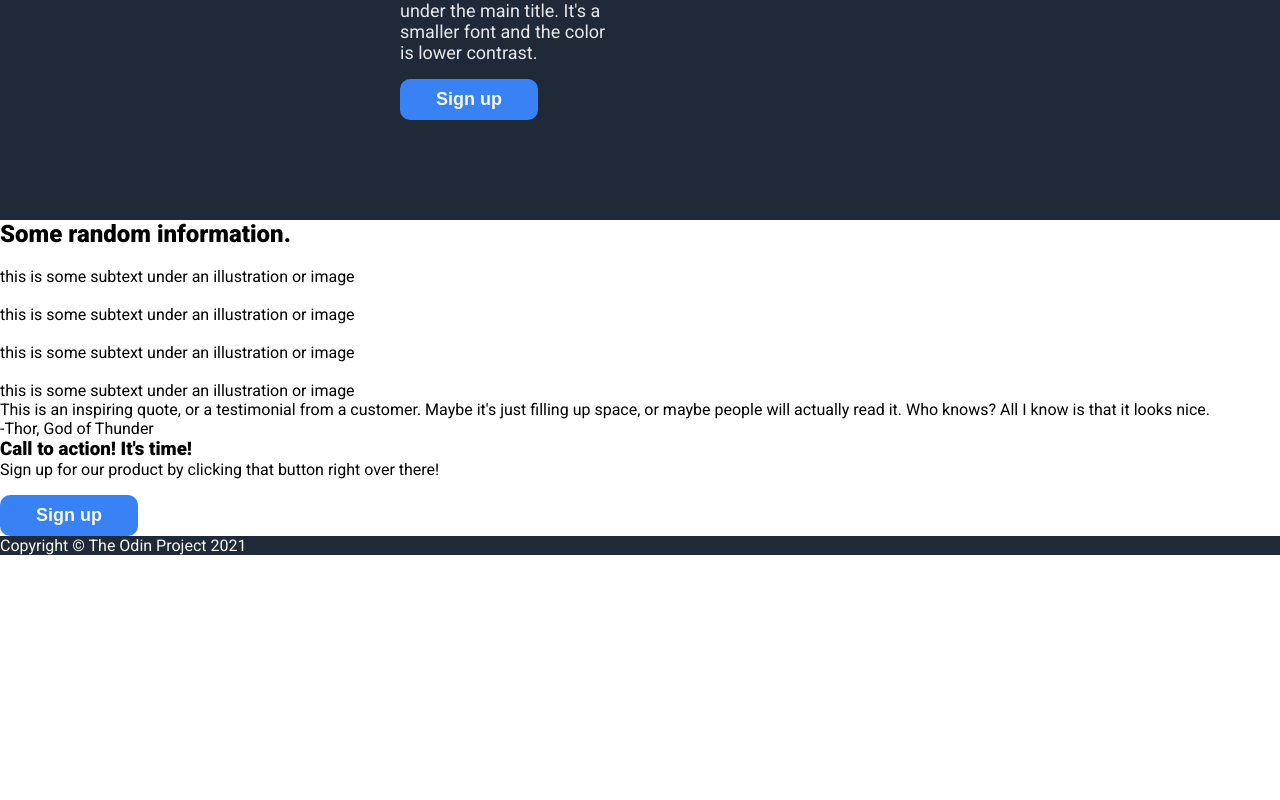
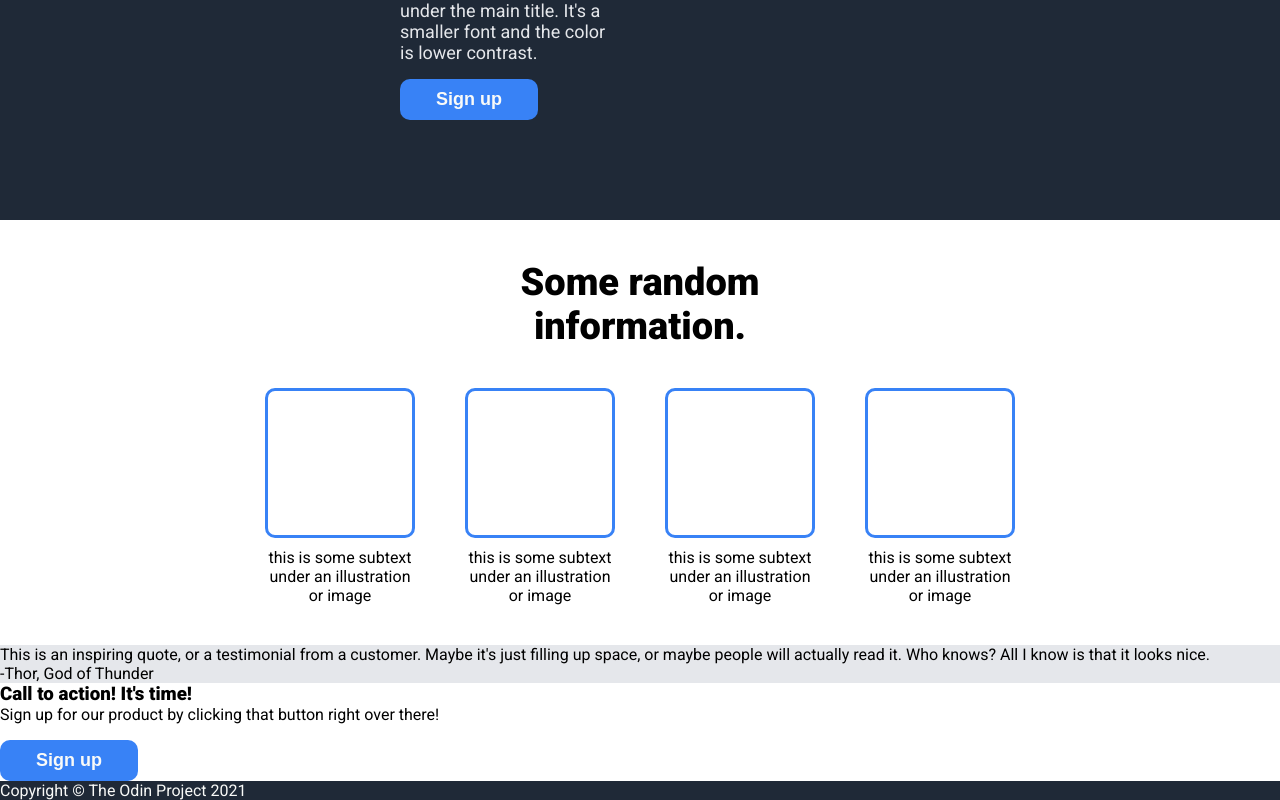
Before and after one commit to nikleodeon/landing-page, a plain HTML site: page index.html in a window 1280 px wide. Shown: the part 466-1266 px from the top of the page. Before the commit the page ends 1021 px from the top, so only its background shows below. Drawn offline with Linux system fonts and the light colour scheme.

Commit message:
Update css

```diff
--- a/index.html
+++ b/index.html
@@ -39,19 +39,19 @@
             <h2>Some random information.</h2>
             <div class="box">
                 <div class="item">
-                    <img src="" alt=""/>
+                    <div class="image"></div>
                     <p>this is some subtext under an illustration or image</p>
                 </div>
                 <div class="item">
-                    <img src="" alt=""/>
+                    <div class="image"></div>
                     <p>this is some subtext under an illustration or image</p>
                 </div>
                 <div class="item">
-                    <img src="" alt=""/>
+                    <div class="image"></div>
                     <p>this is some subtext under an illustration or image</p>
                 </div>
                 <div class="item">
-                    <img src="" alt=""/>
+                    <div class="image"></div>
                     <p>this is some subtext under an illustration or image</p>
                 </div>
             </div>
--- a/styles.css
+++ b/styles.css
@@ -73,3 +73,40 @@ button {
     font-weight: 800;
     margin-top: 16px;
 }
+
+.cards {
+    margin: 40px 500px;
+}
+
+h2 {
+    text-align: center;
+    font-size: 38px;
+    font-weight: 800;
+    margin-bottom: 40px;
+}
+
+.box {
+    display: flex;
+    justify-content: center;
+    gap: 50px;
+}
+
+.item {
+    width: 150px;
+}
+
+.image {
+    width: 150px;
+    height: 150px;
+    border: 3px solid #3882F6;
+    border-radius: 10px;
+    margin-bottom: 10px;
+}
+
+.item p {
+    text-align: center;
+}
+
+.testimonial {
+    background-color: #E5E7EB;
+}
```
